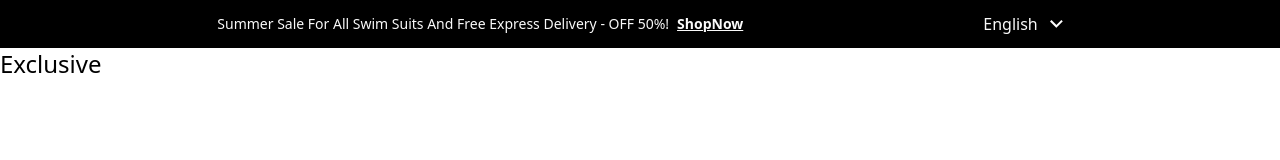
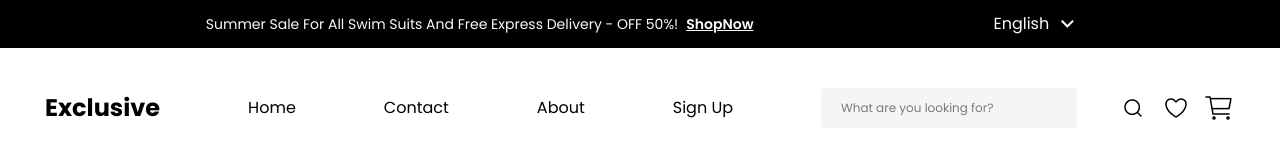
Before and after one commit to Nasir-Hussain786/E-commerce-clone, a plain HTML site: page index.html in a window 1280 px wide. Drawn offline with nearby package versions, Linux system fonts and the light colour scheme.

Commit message:
add main navigation bar with brand, menu links, and search input

```diff
--- a/index.html
+++ b/index.html
@@ -4,7 +4,7 @@
     <meta charset="UTF-8" />
     <meta name="viewport" content="width=device-width, initial-scale=1.0" />
     <script src="https://cdn.jsdelivr.net/npm/@tailwindcss/browser@4"></script>
-    <link rel="stylesheet" href="">
+    <link rel="stylesheet" href="./style.css">
   </head>
   <body>
      <div class="bg-[#000000] flex justify-center gap-60  py-3">
@@ -17,14 +17,32 @@
                 <p class="text-[#FAFAFA] mr-3">English</p>
                 <div>
                 <img src="./assests/down-arrow-img.png" alt="">
-
                 </div>
             </div>
         </div>
     <header>
         <nav>
-            <ul>
-                <li class="text-2xl">Exclusive</li>
+            <ul class="flex items-center justify-center gap-22 mt-10 mb-4">
+                <li class="text-2xl font-bold">Exclusive</li>
+                <li><a class="hover:underline hover:decoration-1" href="">Home</a></li>
+                <li><a class="hover:underline hover:decoration-1" href="">Contact</a></li>
+                <li><a class="hover:underline hover:decoration-1" href="">About</a></li>
+                <li><a class="hover:underline hover:decoration-1" href="">Sign Up</a></li>
+                <li class="flex items-center bg-[#F5F5F5] w-3xs rounded-sm text-xs">
+                    <input class="text-[#000000] py-3 px-5" type="text" placeholder="What are you looking for?">
+                     <div>
+                        <img class="ml-7" src="./assests/magnifying-glass-icon.png" alt=""></div>
+                </li>
+                <li>
+                    <div class="flex items-center">
+                        <div class="mr-4">
+                            <img src="./assests/heart-icon.png" alt="">
+                        </div>
+                        <div>
+                            <img src="./assests/cart-icon.png" alt="">
+                        </div>
+                    </div>
+                </li>
             </ul>
         </nav>
     </header>
```
